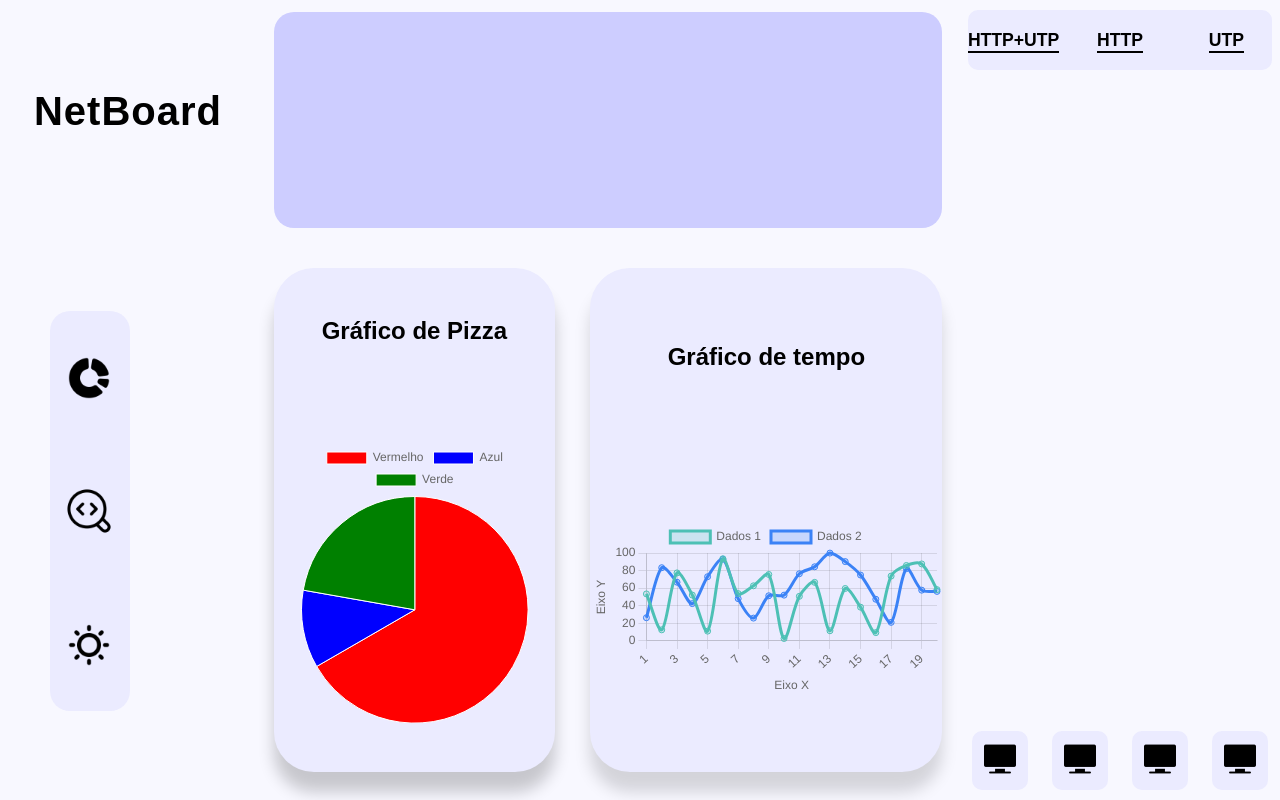
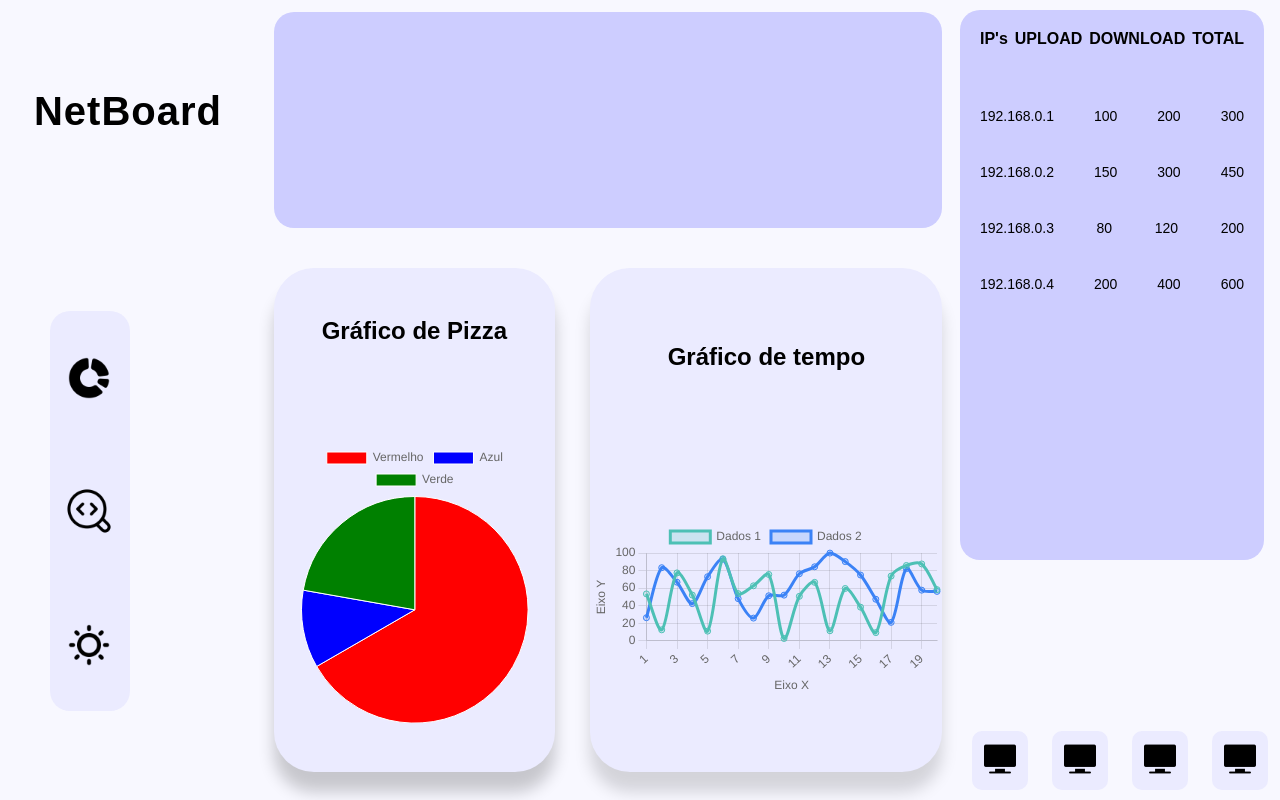
Before and after one commit to MayColdHeart/NetBoard, a React (Vite) app in the folder design/: page / in a window 1280 px wide. Built offline with nearby package versions, Linux system fonts and the light colour scheme.

Commit message:
Adicionando a tabela

```diff
--- a/design/src/ControlData.js
+++ b/design/src/ControlData.js
@@ -1,6 +1,6 @@
-// ControlData.js
 import ComputerIcon from './assets/icons/computer.png';
 
+/* Dispositivos */
 export const devices = [
   {
     id: 1,
@@ -8,6 +8,7 @@ export const devices = [
     icon: ComputerIcon,
     ip: "192.168.0.1",
     bandwidth: { upload: "12 Mbps", download: "50 Mbps" },
+    status: "online"
   },
   {
     id: 2,
@@ -15,6 +16,7 @@ export const devices = [
     icon: ComputerIcon,
     ip: "192.168.0.2",
     bandwidth: { upload: "8 Mbps", download: "40 Mbps" },
+    status: "online"
   },
   {
     id: 3,
@@ -22,6 +24,7 @@ export const devices = [
     icon: ComputerIcon,
     ip: "192.168.0.3",
     bandwidth: { upload: "0 Mbps", download: "0 Mbps" },
+    status: "offline"
   },
   {
     id: 4,
@@ -29,20 +32,50 @@ export const devices = [
     icon: ComputerIcon,
     ip: "192.168.0.4",
     bandwidth: { upload: "15 Mbps", download: "60 Mbps" },
+    status: "online"
   }
-]
+];
 
-export const protocolData = {
-  http_utp: {
-    total: 5,
-    ips: ['192.168.0.30', '192.168.0.40', '192.168.0.55', '192.168.0.60', '192.168.0.70']
+/* Protocolos */
+export const ProtocolData = [
+  {
+    IP: "192.168.0.1",
+    UPLOAD: 100,
+    DOWNLOAD: 200,
+    get Total() { return this.UPLOAD + this.DOWNLOAD; },
+    get httpUpload() { return this.UPLOAD / 2; },
+    get httpDownload() { return this.DOWNLOAD / 2; },
+    get ftpUpload() { return this.UPLOAD / 2; },
+    get ftpDownload() { return this.DOWNLOAD / 2; }
   },
-  http: {
-    total: 3,
-    ips: ['192.168.0.10', '192.168.0.15', '192.168.0.25']
+  {
+    IP: "192.168.0.2",
+    UPLOAD: 150,
+    DOWNLOAD: 300,
+    get Total() { return this.UPLOAD + this.DOWNLOAD; },
+    get httpUpload() { return this.UPLOAD / 2; },
+    get httpDownload() { return this.DOWNLOAD / 2; },
+    get ftpUpload() { return this.UPLOAD / 2; },
+    get ftpDownload() { return this.DOWNLOAD / 2; }
   },
-  utp: {
-    total: 2,
-    ips: ['192.168.0.20', '192.168.0.50']
+  {
+    IP: "192.168.0.3",
+    UPLOAD: 80,
+    DOWNLOAD: 120,
+    get Total() { return this.UPLOAD + this.DOWNLOAD; },
+    get httpUpload() { return this.UPLOAD / 2; },
+    get httpDownload() { return this.DOWNLOAD / 2; },
+    get ftpUpload() { return this.UPLOAD / 2; },
+    get ftpDownload() { return this.DOWNLOAD / 2; }
+  },
+  {
+    IP: "192.168.0.4",
+    UPLOAD: 200,
+    DOWNLOAD: 400,
+    get Total() { return this.UPLOAD + this.DOWNLOAD; },
+    get httpUpload() { return this.UPLOAD / 2; },
+    get httpDownload() { return this.DOWNLOAD / 2; },
+    get ftpUpload() { return this.UPLOAD / 2; },
+    get ftpDownload() { return this.DOWNLOAD / 2; }
   }
-}
+];
--- a/design/src/components/Control/Control.css
+++ b/design/src/components/Control/Control.css
@@ -6,54 +6,69 @@
     flex-direction: column;
 }
 
-.control-tabel-container{
-    height: 80%;
-    width: 100%;
-    display: flex;
-    justify-content: center;
-}
-
-.control-tabel {
-    height: auto;
+/*DrilDown*/
+.control-table-container{
+    height: 550px;
     width: 95%;
     display: flex;
-    justify-content: space-between;
-    border-radius: 10px;
+    flex-direction: column;
+    border-radius: 20px;
     margin-top: 10px;
-    overflow: hidden;
-    transition: max-height 0.6s ease;
-    max-height: 60px;
-    cursor: pointer;
-    background-color: var(--main-color);
-}
-
-.control-tabel.expanded {
-    max-height: 400px;
+    padding: 20px;
     background-color: var(---main--color-hover);
 }
 
-.tabel-itens h3{
-    font-size: 1.1rem;
-     text-align: center;
-     margin-top: 20px;
-     border-bottom: solid 2px black;
+.control-table-header{
+    width: 100%;
+    display: flex;
+    justify-content: space-between;
 }
 
-.tabel-itens {
-    width: 30%;
+.control-table-header h3{
+    font-size: 16px;
+}
+
+.control-table-content{
+    display: flex;
+    font-size: 14px;
+    text-align: center;
+    margin-top: 20px;
+    flex-direction: column;
+}
+
+.device-row{
+    display: flex;
+    justify-content: space-between;
+    margin-top: 40px;
+    gap: 10px;
+}
+
+.device-row-details{
+    display: flex;
+    justify-content: space-between;
+}
+
+.device-row-details{
     display: flex;
     flex-direction: column;
-    align-items: center;
+    margin-top: 10px;
+    background-color: var(--main-color);
+    padding: 10px;
+    border-radius: 10px;
 }
-.tabel-itens-data {
-    margin-top: 20px;
+
+.device-row-details div{
     display: flex;
-    flex-direction: column;
-    gap: 5px;
+    justify-content: space-between;
+}
+
+.kbps{
+    font-weight: bolder;
+    font-size: 10px;
 }
 
 /*Filtrar por dispositivo*/
-.control-device{
+.control-device-buttons{
     position: absolute;
     bottom: 10px;
     width: 100%;
@@ -111,7 +126,7 @@
 
 /*Tema escuro*/
 body.dark-mode .filter-control, body.dark-mode .device-popup
-body.dark-mode .control-panel, body.dark-mode .device-card,
+body.dark-mode .control-panel, body.dark-mode .control-table-container,
 body.dark-mode .control-card, body.dark-mode .control-panel,
 body.dark-mode .device-popup, body.dark-mode .control-tabel {
     color: white;
@@ -121,3 +136,7 @@ body.dark-mode .device-popup, body.dark-mode .control-tabel {
 body.dark-mode .device-card:hover{
     background-color: var(---dark--color-hover);
 }
+
+body.dark-mode .device-row-details div{
+    color: black;
+}
--- a/design/src/components/Control/Control.jsx
+++ b/design/src/components/Control/Control.jsx
@@ -1,95 +1,106 @@
-import './Control.css'
+import './Control.css';
+import { useState } from 'react';
+import { devices, ProtocolData} from '../../ControlData';
 
-import { useState } from 'react';
-
-/* Dados */
-import { devices, protocolData } from '../../ControlData';
-
-export default function Control(){
-
+export default function Control() {
+  const [selectedRow, setSelectedRow] = useState(null);
   const [selectedDevice, setSelectedDevice] = useState(null);
 
-    const openDevicePopup = (device) => {
-        setSelectedDevice(device);
-        setOpen(false);
+  const toggleRow = (index) => {
+    setSelectedRow(selectedRow === index ? null : index);
   }
 
-    const closeDevicePopup = () => {
-        setSelectedDevice(null);
+  const toggleDevicePopup = (device) => {
+    setSelectedDevice(selectedDevice?.id === device.id ? null : device);
   }
 
-    const [expanded, setExpanded] = useState(false);
-
-return(
+  return (
 
     <section className='dash-control'>
 
-        <div className="control-tabel-container">
+      <div className="control-table-container">
+
+        <header className='control-table-header'>
+          <h3>IP's</h3>
+          <h3>UPLOAD</h3>
+          <h3>DOWNLOAD</h3>
+          <h3>TOTAL</h3>
+
+        </header>
+
+        <div className="control-table-content">
+
+          {ProtocolData.map((prot, index) => (
+
+            <div key={index}>
 
               <div
-            className={`control-tabel ${expanded ? "expanded" : ""}`}
-            onClick={() => setExpanded(prev => !prev)}
+                className="device-row"
+                onClick={() => toggleRow(index)}
+                style={{ cursor: 'pointer' }}
               >
+                <p>{prot.IP}</p>
+                <p>{prot.UPLOAD}</p>
+                <p>{prot.DOWNLOAD}</p>
+                <p>{prot.Total}</p>
+              </div>
 
-                <div className="tabel-itens">
-                    <h3>
-                        HTTP+UTP
-                    </h3>
-                    <div className="tabel-itens-data">
-                        {protocolData.http_utp.ips.map(ip => (
-                        <span key={ip}>{ip}</span>
+            {selectedRow === index && (
+
+            <div className="device-row-details">
+
+                <div>
+                    <strong>FTP</strong>
+                    <p>{prot.ftpUpload} <span className='kbps'>kbps</span></p>
+                    <p>{prot.ftpDownload} <span className='kbps'>kbps</span></p>
+                    <p>{prot.ftpUpload + prot.ftpDownload} <span className='kbps'>kbps</span></p>
+                    </div>
+                    <div>
+                    <strong>HTTP</strong>
+                    <p>{prot.httpUpload} <span className='kbps'>kbps</span></p>
+                    <p>{prot.httpDownload} <span className='kbps'>kbps</span></p>
+                    <p>{prot.httpUpload + prot.httpDownload} <span className='kbps'>kbps</span></p>
+                </div>
+
+            </div>
+
+            )}
+
+            </div>
           ))}
-                    </div>
-                </div>
-                <div className="tabel-itens">
-                    <h3>
-                        HTTP
-                    </h3>
-                    <div className="tabel-itens-data">
-                        {protocolData.http.ips.map(ip => (
-                        <span key={ip}>{ip}</span>
-                        ))}
-                    </div>
-                </div>
-                <div className="tabel-itens">
-                    <h3>
-                        UTP
-                    </h3>
-                    <div className="tabel-itens-data">
-                        {protocolData.utp.ips.map(ip => (
-                        <span key={ip}>{ip}</span>
-                        ))}
-                    </div>
-                </div>
 
         </div>
 
       </div>
 
-        <div className={`control-device ${selectedDevice ? "with-popup" : ""}`}>
+      <div className="control-device-buttons">
+
         {devices.map(device => (
           <button
             key={device.id}
             className={`device-card ${device.status}`}
-                    onClick={() => openDevicePopup(device)}
+            onClick={() => toggleDevicePopup(device)}
           >
             <img src={device.icon} alt={`Ícone ${device.name}`} className="device-icon" />
             <div className={`status-indicator ${device.status}`}></div>
           </button>
         ))}
+
       </div>
 
       {selectedDevice && (
         <div className="device-popup">
           <h3>Dispositivo {selectedDevice.name}</h3>
           <p><strong>IP:</strong> {selectedDevice.ip}</p>
-                <p><strong>Largura de banda:</strong> Upload {selectedDevice.bandwidth.upload} / Download {selectedDevice.bandwidth.download}</p>
-                <button onClick={closeDevicePopup}>Fechar</button>
+          <p>
+            <strong>Largura de banda:</strong> Upload {selectedDevice.bandwidth.upload} / Download {selectedDevice.bandwidth.download}
+          </p>
+          <button onClick={() => setSelectedDevice(null)}>Fechar</button>
         </div>
       )}
 
     </section>
 
-)
+  );
 
 }
```
Also changed, not shown: design/src/components/DashBoard/grafic/PieChart.jsx (line endings or trailing spaces). Lines whose indentation alone changed are shown as unchanged.
